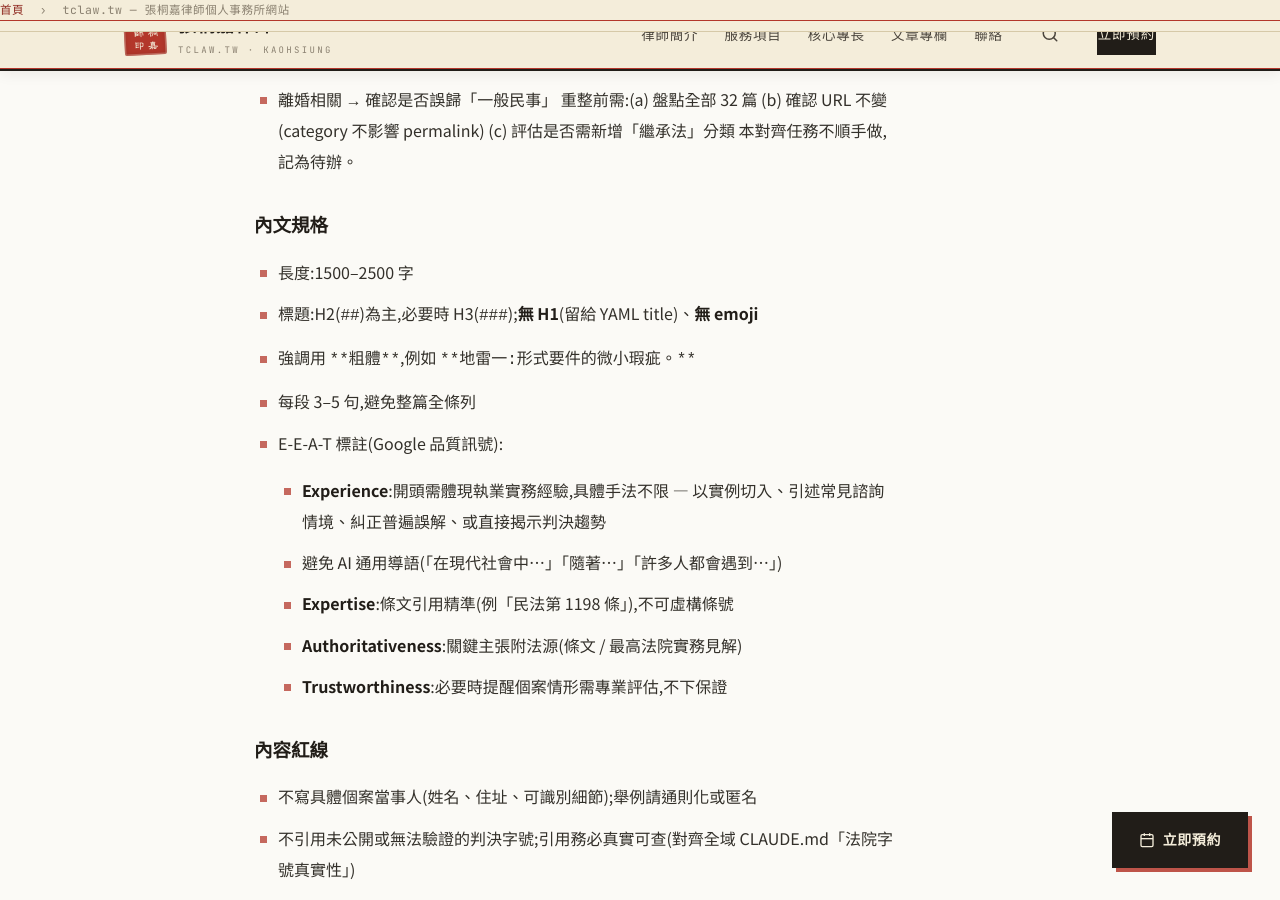
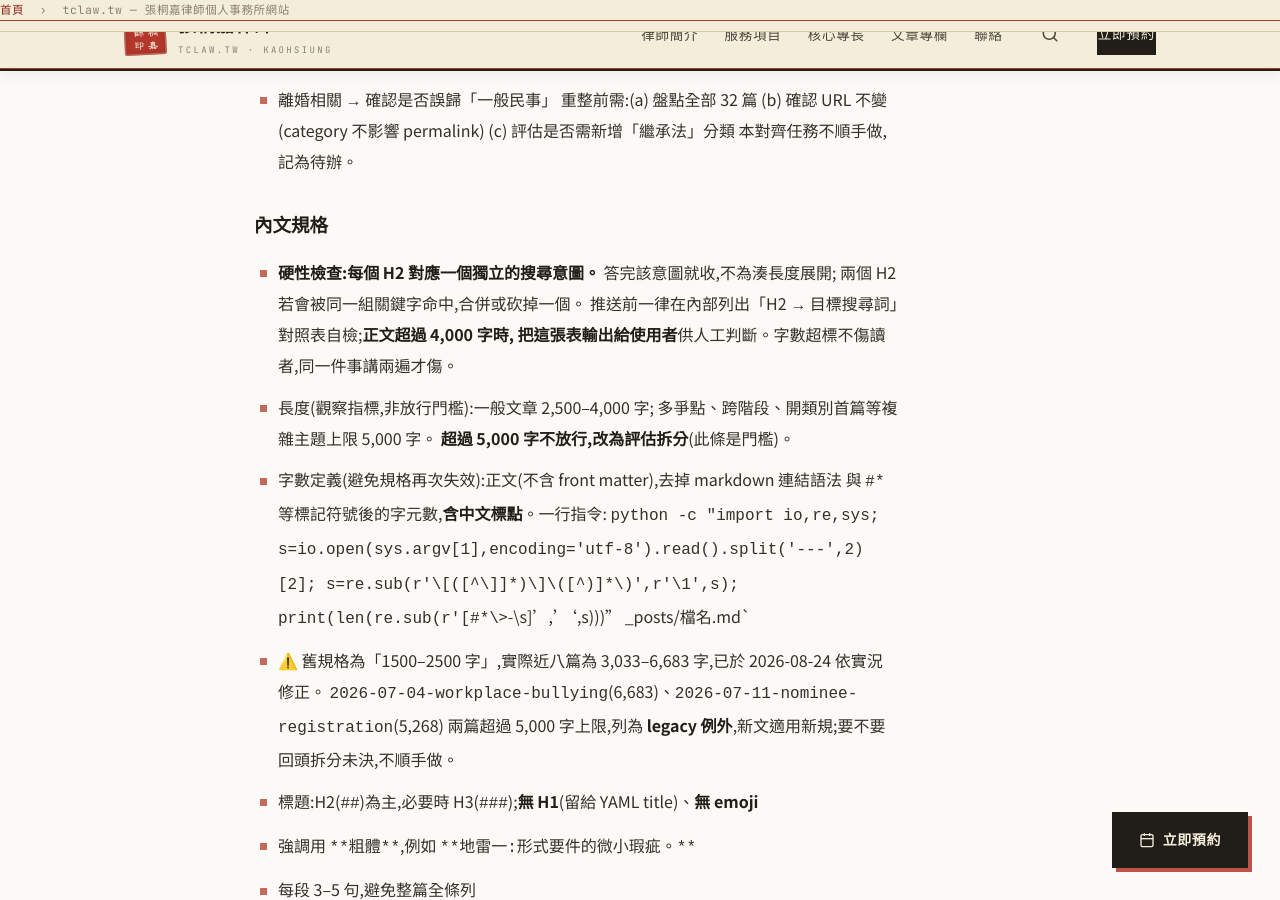
Before and after one commit to let0448/tclaw.tw, a Jekyll site: the page built from CLAUDE.md, in a window 1280 px wide and 900 px high, scrolled down 2207 px. Built offline with Jekyll 4.4.1, drawn with Linux system fonts in a browser that asks for light colours; our own code applies the rules of GitHub Pages for plain Markdown files; some of the changed text lies outside the part shown.

Commit message:
docs: 文章長度規格改以實況為準,主約束移到 H2 搜尋意圖獨立性
舊規格 1500–2500 字已被近八篇(3,033–6,683)全面繞過,失效的規格會侵蝕
其他規格可信度,故依實況重訂:一般 2,500–4,000、複雜主題上限 5,000、
超過即評估拆分;description 80→100 字。

字數改為觀察指標,硬性檢查改為「每個 H2 對應一個獨立搜尋意圖」,
超過 4,000 字須輸出 H2→目標搜尋詞對照表供人工判斷。
另寫死字數計算方式與一行指令,避免新規格重蹈失效。
霸凌篇(6,683)、借名登記篇(5,268)列為 legacy 例外。

Co-Authored-By: Claude Opus 5 <noreply@anthropic.com>
Claude-Session: https://claude.ai/code/session_01WHgY5c2nwk5yCJ5KEUqgto

````diff
--- a/CLAUDE.md
+++ b/CLAUDE.md
@@ -28,7 +28,7 @@
 ```yaml
 ---
 title: "中文標題(含 SEO 鈎子,例如疑問句、數字、地名)"
-description: "80 字以內;痛點 + 解法,首句能單獨上 SERP"
+description: "100 字以內;痛點 + 解法,首句能單獨上 SERP(中文全形約 40 字後易被截,關鍵資訊放前面)"
 date: YYYY-MM-DD
 category: 從下方既有 6 種挑選
 ---
@@ -60,7 +60,19 @@ category: 從下方既有 6 種挑選
 本對齊任務不順手做,記為待辦。
 
 ### 內文規格
-- 長度:1500–2500 字
+- **硬性檢查:每個 H2 對應一個獨立的搜尋意圖。** 答完該意圖就收,不為湊長度展開;
+  兩個 H2 若會被同一組關鍵字命中,合併或砍掉一個。
+  推送前一律在內部列出「H2 → 目標搜尋詞」對照表自檢;**正文超過 4,000 字時,
+  把這張表輸出給使用者**供人工判斷。字數超標不傷讀者,同一件事講兩遍才傷。
+- 長度(觀察指標,非放行門檻):一般文章 2,500–4,000 字;
+  多爭點、跨階段、開類別首篇等複雜主題上限 5,000 字。
+  **超過 5,000 字不放行,改為評估拆分**(此條是門檻)。
+- 字數定義(避免規格再次失效):正文(不含 front matter),去掉 markdown 連結語法
+  與 `#*` 等標記符號後的字元數,**含中文標點**。一行指令:
+  `python -c "import io,re,sys; s=io.open(sys.argv[1],encoding='utf-8').read().split('---',2)[2]; s=re.sub(r'\[([^\]]*)\]\([^)]*\)',r'\1',s); print(len(re.sub(r'[#*\`>\-\s]','',s)))" _posts/檔名.md`
+- ⚠️ 舊規格為「1500–2500 字」,實際近八篇為 3,033–6,683 字,已於 2026-08-24 依實況修正。
+  `2026-07-04-workplace-bullying`(6,683)、`2026-07-11-nominee-registration`(5,268)
+  兩篇超過 5,000 字上限,列為 **legacy 例外**,新文適用新規;要不要回頭拆分未決,不順手做。
 - 標題:H2(`##`)為主,必要時 H3(`###`);**無 H1**(留給 YAML title)、**無 emoji**
 - 強調用 `**粗體**`,例如 `**地雷一:形式要件的微小瑕疵。**`
 - 每段 3–5 句,避免整篇全條列
@@ -101,8 +113,9 @@ bundle exec jekyll serve    # http://127.0.0.1:4000
 ### 推送前檢查
 - [ ] front matter 四欄位齊全(title / description / date / category)
 - [ ] category 為既有 6 種之一
-- [ ] description ≤ 80 字元
-- [ ] 1500–2500 字、純 H2/H3、無 emoji
+- [ ] description ≤ 100 字元
+- [ ] 正文 2,500–4,000 字(複雜主題上限 5,000;超過則評估拆分)、純 H2/H3、無 emoji
+- [ ] 每個 H2 對應一個獨立搜尋意圖，無兩個 H2 撞同一組關鍵字(超過 4,000 字需輸出對照表)
 - [ ] 法條 / 判決字號已查證
 - [ ] 無真實當事人資訊
 - [ ] 本地 `jekyll serve` 預覽無 build error
````
